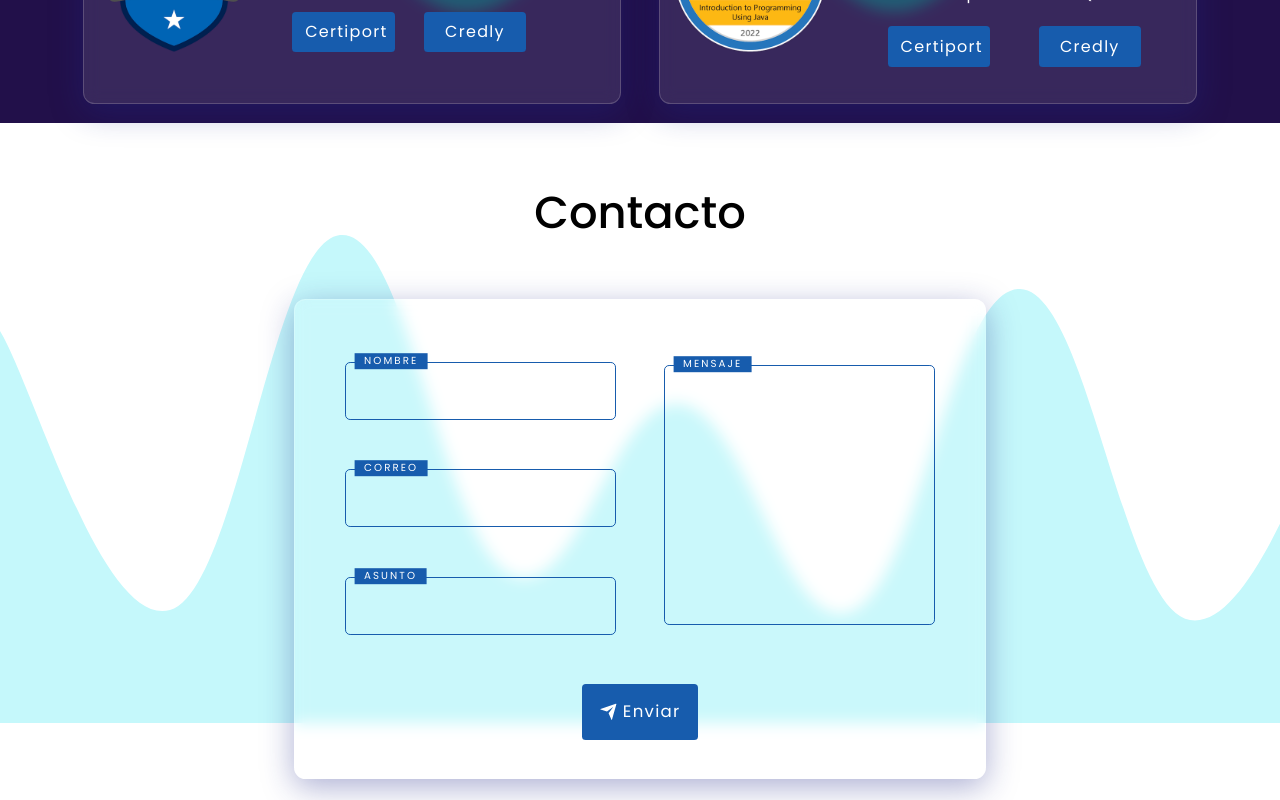
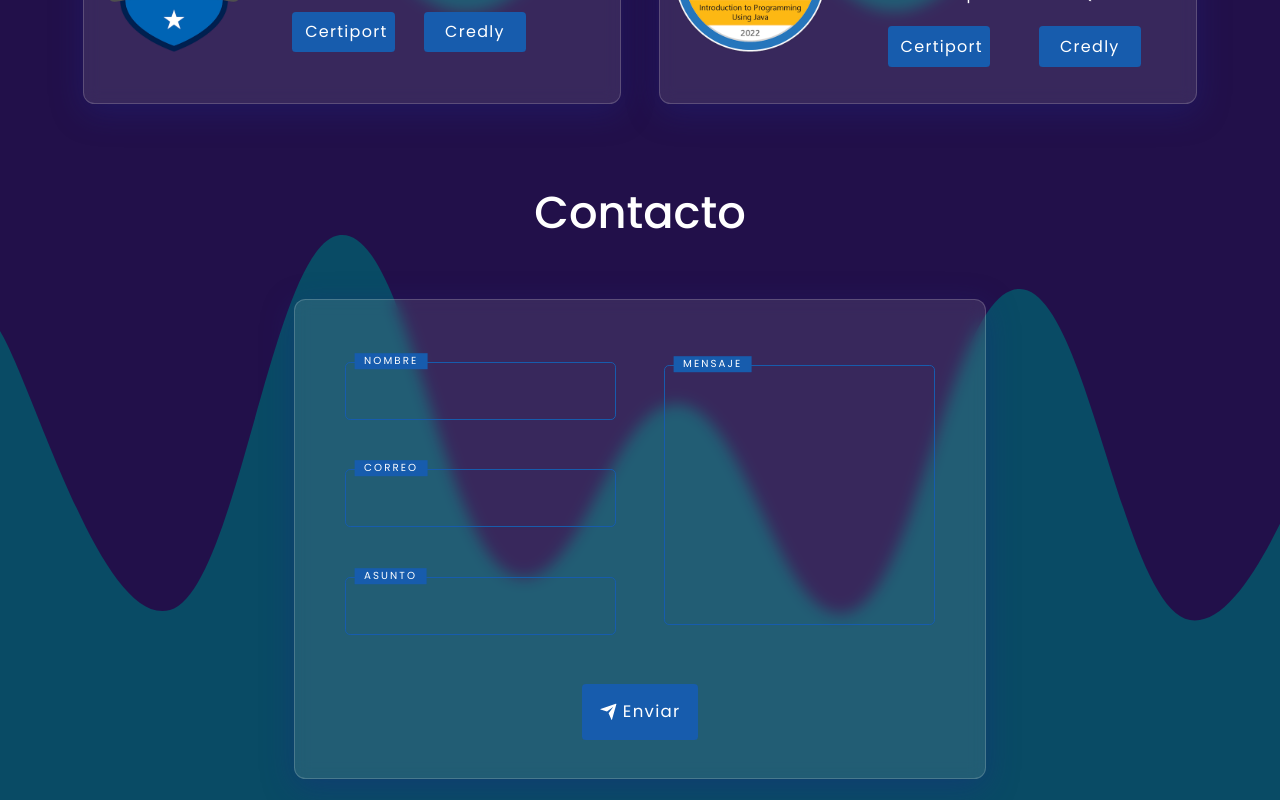
Before and after one commit to edRiosJ/portfolio, a React (Create React App) app: page / in a window 1280 px wide. Shown: the part 4320-5120 px from the top of the page. Built offline with nearby package versions, Linux system fonts and the light colour scheme; a web font is replaced by a local one.

Commit message:
dark theme contact section

```diff
--- a/src/components/pures/contactSection/contactSection.css
+++ b/src/components/pures/contactSection/contactSection.css
@@ -2,8 +2,8 @@
 {
   padding-top: 7vh;
   min-height: max-content;
-  background-color: #FFFFFF;
-  background-image: url('../../../img/waveLight2.svg');
+  background-color: #094B65;
+  background-image: url('../../../img/waveDark2.svg');
   background-repeat: no-repeat;
 }
 
@@ -11,7 +11,7 @@
 {
   font-size:  3.5vw;
   font-weight: 500;
-  color: #000;
+  color: #FFFFFF;
   width: 30vw;
   height: 10vh;
   margin: auto;
@@ -89,7 +89,7 @@
   background: transparent;
   border-radius: 0.4vw;
   outline: none;
-  color: #000;
+  color: #FFFFFF;
   font-size: 1.2vw;
 }
 
```
